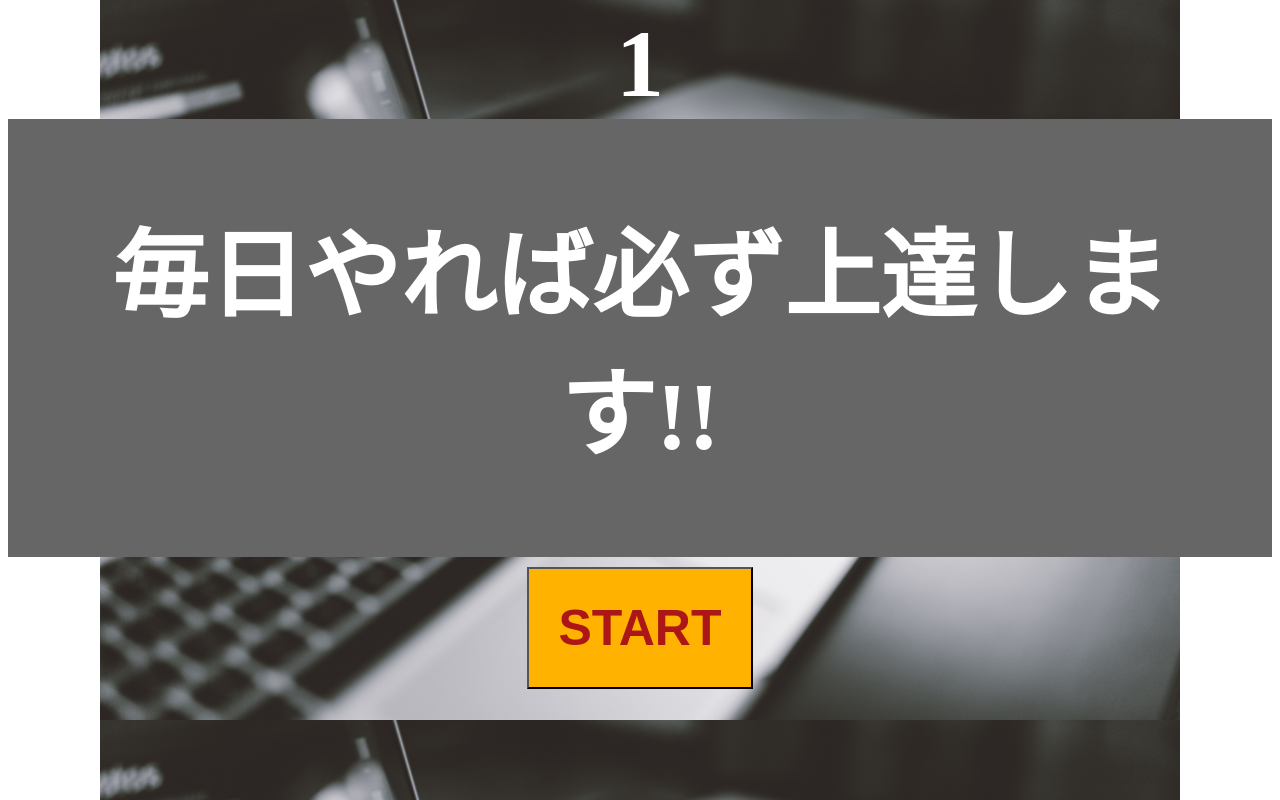
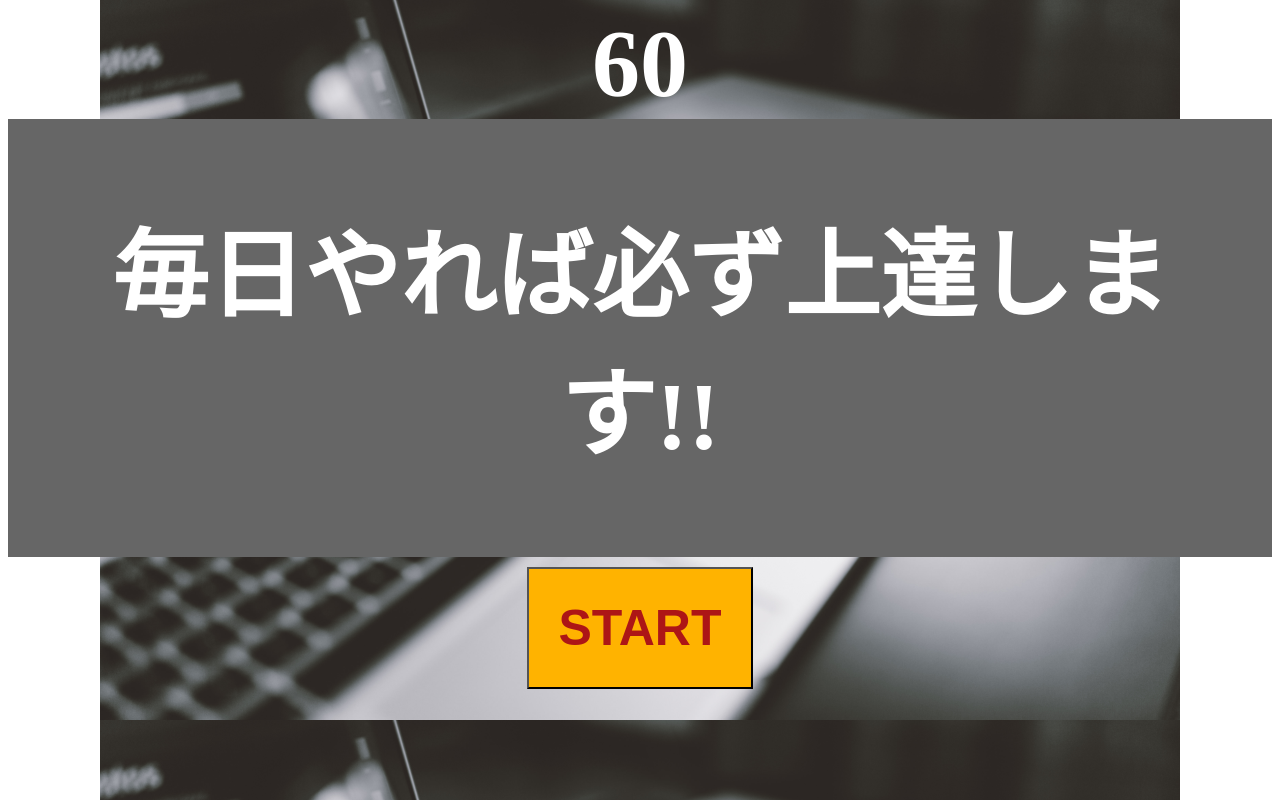
Before and after one commit to takeshi-nomura/Javascript-advanced-kada, a plain HTML site: page kadai_002/index.html in a window 1280 px wide. Drawn offline with Linux system fonts and the light colour scheme.

Commit message:
Update index.html

```diff
--- a/kadai_002/index.html
+++ b/kadai_002/index.html
@@ -10,7 +10,7 @@
 </head>
 
 <body>
-    <p id="count" class="count">1</p>
+    <p id="count" class="count">60</p>
     <div id="wrap" class="wrap">
         <span id="typed" class="typed"></span><span id="untyped">Hellow world</span>
     </div>
```
